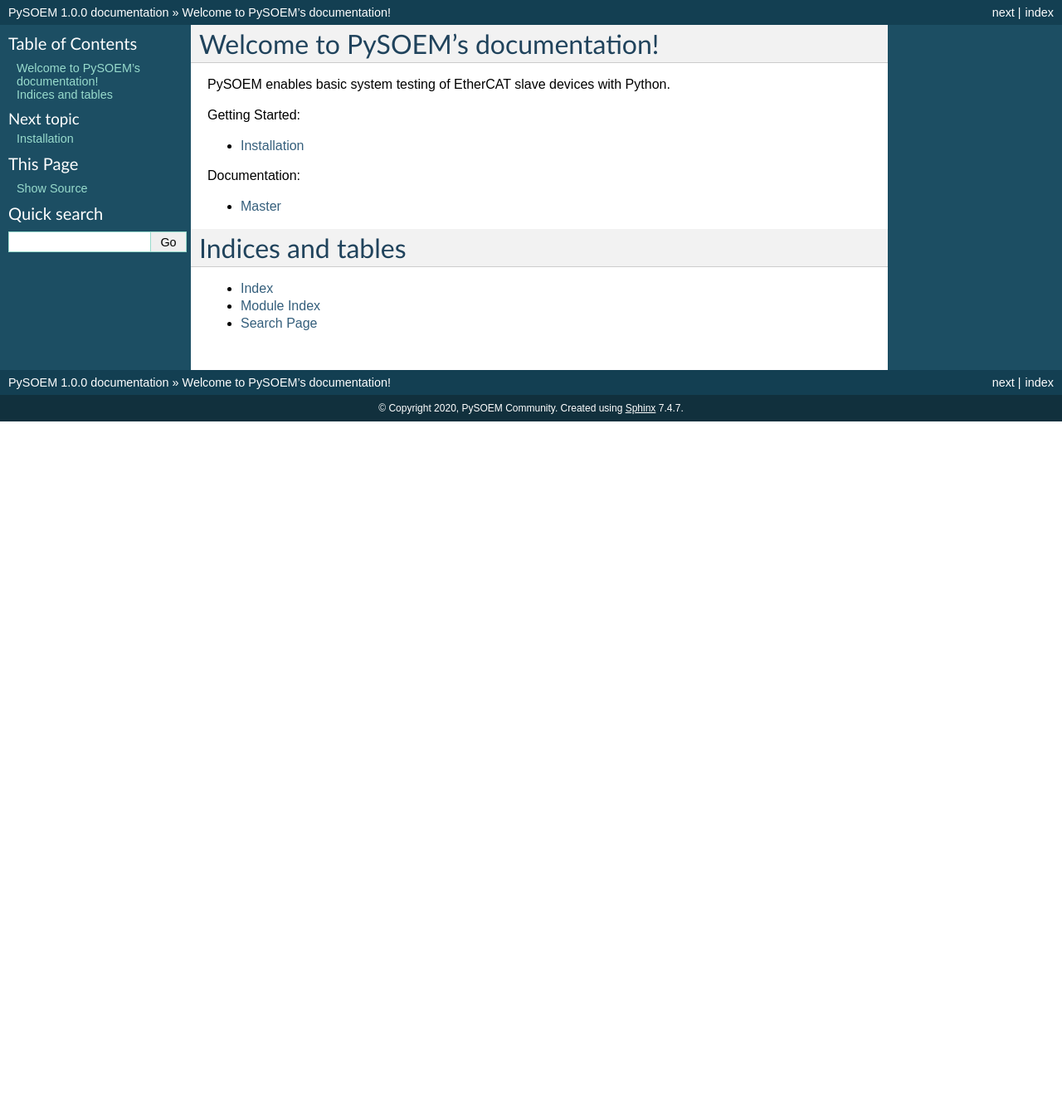
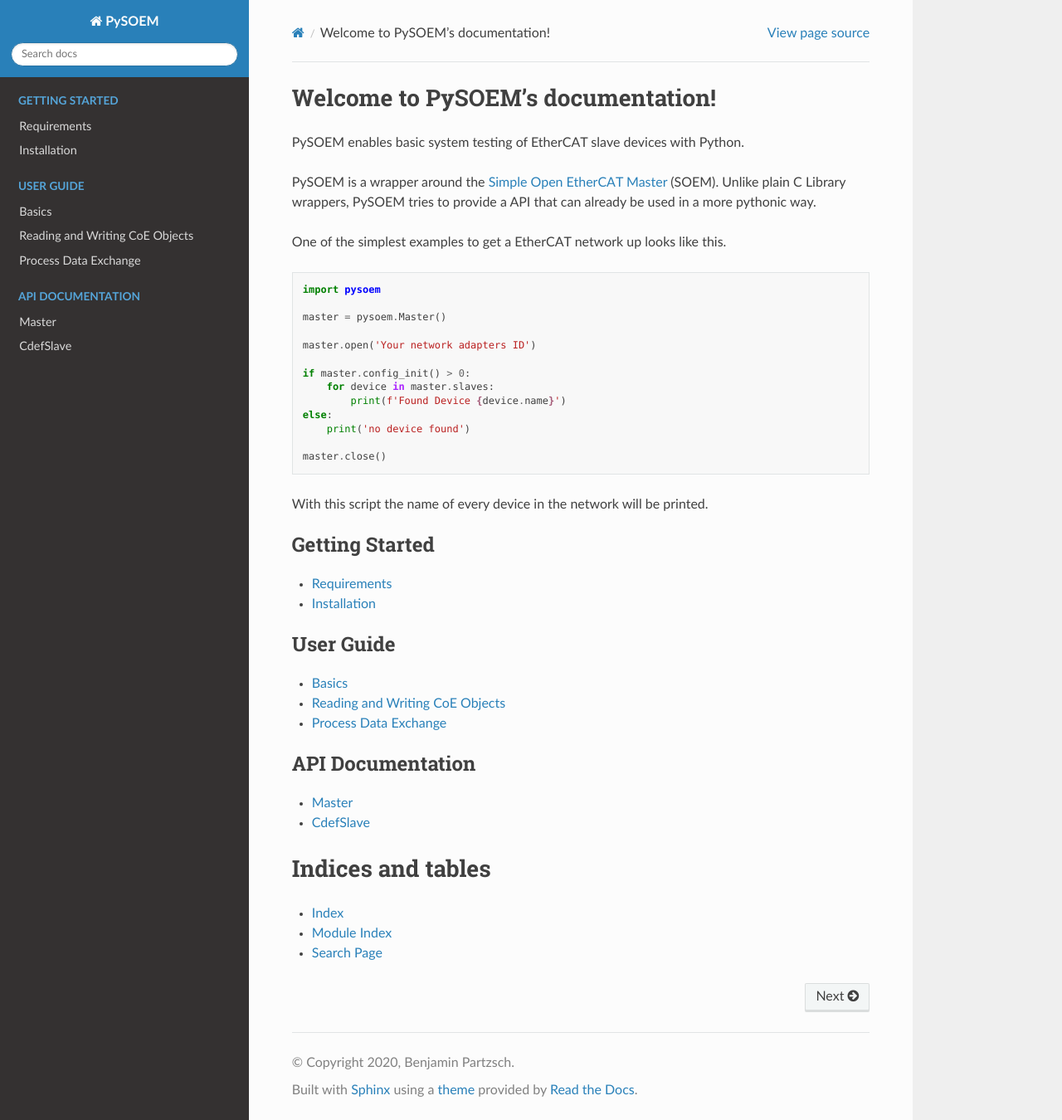
Before and after one commit to bnjmnp/pysoem, a Sphinx documentation site: the page built from docs/source/index.rst, in a window 1280 px wide and 1350 px high. Shown: the whole window at 83% size. Built offline with Sphinx 7.4.7 and the Read the Docs theme 2.0.0, drawn with Linux system fonts in a browser that asks for light colours.

Commit message:
docs: progress on the docs

```diff
--- /dev/null
+++ b/docs/source/coe_objects.rst
@@ -0,0 +1,3 @@
+===============================
+Reading and Writing CoE Objects
+===============================
--- a/docs/source/conf.py
+++ b/docs/source/conf.py
@@ -18,7 +18,7 @@
 # -- Project information -----------------------------------------------------
 
 project = 'PySOEM'
-copyright = '2020, PySOEM Community'
+copyright = '2020, Benjamin Partzsch'
 
 # The full version, including alpha/beta/rc tags
 release = '1.0.0'
@@ -48,7 +48,7 @@
 # The theme to use for HTML and HTML Help pages.  See the documentation for
 # a list of builtin themes.
 #
-html_theme = 'default'
+html_theme = 'sphinx_rtd_theme'
 
 # Add any paths that contain custom static files (such as style sheets) here,
 # relative to this directory. They are copied after the builtin static files,
--- a/docs/source/index.rst
+++ b/docs/source/index.rst
@@ -3,17 +3,52 @@
 
 PySOEM enables basic system testing of EtherCAT slave devices with Python.
 
-.. toctree::
-   :maxdepth: 1
-   :caption: Getting Started:
+PySOEM is a wrapper around the `Simple Open EtherCAT Master`_  (SOEM).
+Unlike plain C Library wrappers, PySOEM tries to provide a API that can already be used in a more pythonic way.
 
-   installation
+.. _`Simple Open EtherCAT Master`: https://github.com/OpenEtherCATsociety/SOEM/
+
+One of the simplest examples to get a EtherCAT network up looks like this.
+
+.. code-block:: python
+
+   import pysoem
+
+   master = pysoem.Master()
+
+   master.open('Your network adapters ID')
+
+   if master.config_init() > 0:
+       for device in master.slaves:
+           print(f'Found Device {device.name}')
+   else:
+       print('no device found')
+
+   master.close()
+
+With this script the name of every device in the network will be printed.
 
 .. toctree::
    :maxdepth: 1
-   :caption: Documentation:
+   :caption: Getting Started
+
+   Requirements <requirements.rst>
+   Installation <installation.rst>
+
+.. toctree::
+   :maxdepth: 1
+   :caption: User Guide
+
+   Basics <basics.rst>
+   Reading and Writing CoE Objects <coe_objects.rst>
+   Process Data Exchange <process_data.rst>
+
+.. toctree::
+   :maxdepth: 1
+   :caption: API Documentation
 
    Master <master.rst>
+   CdefSlave <cdef_slave.rst>
 
 
 Indices and tables
--- a/docs/source/installation.rst
+++ b/docs/source/installation.rst
@@ -1,3 +1,4 @@
+============
 Installation
 ============
 
--- a/docs/source/master.rst
+++ b/docs/source/master.rst
@@ -1,3 +1,4 @@
+======
 Master
 ======
 
--- /dev/null
+++ b/docs/source/process_data.rst
@@ -0,0 +1,3 @@
+=====================
+Process Data Exchange
+=====================
--- /dev/null
+++ b/docs/source/requirements.rst
@@ -0,0 +1,3 @@
+============
+Requirements
+============
```
Also changed, not shown: docs/source/basics.rst (added, +31 -0 lines), docs/source/cdef_slave.rst (added, +7 -0 lines).
